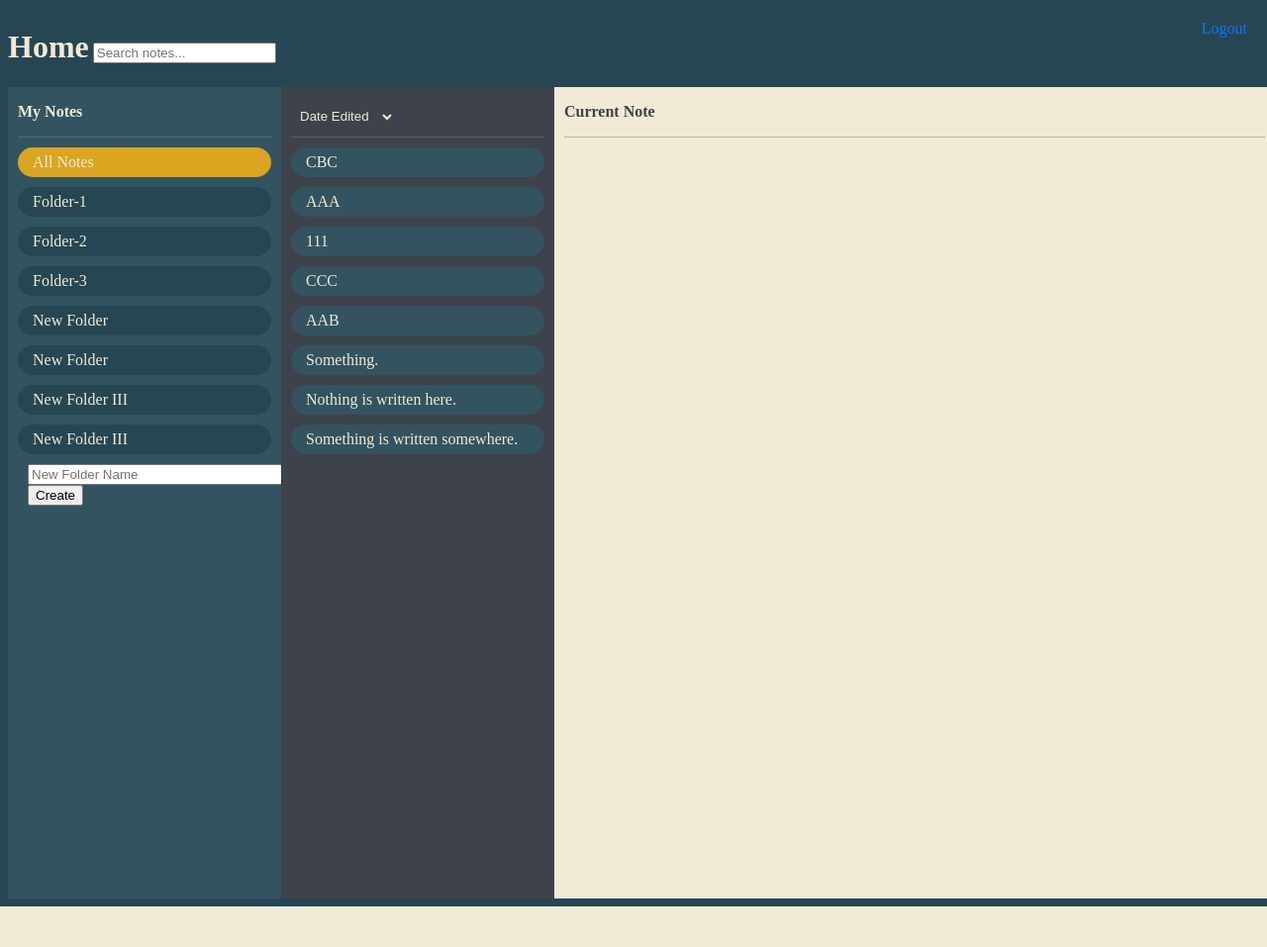
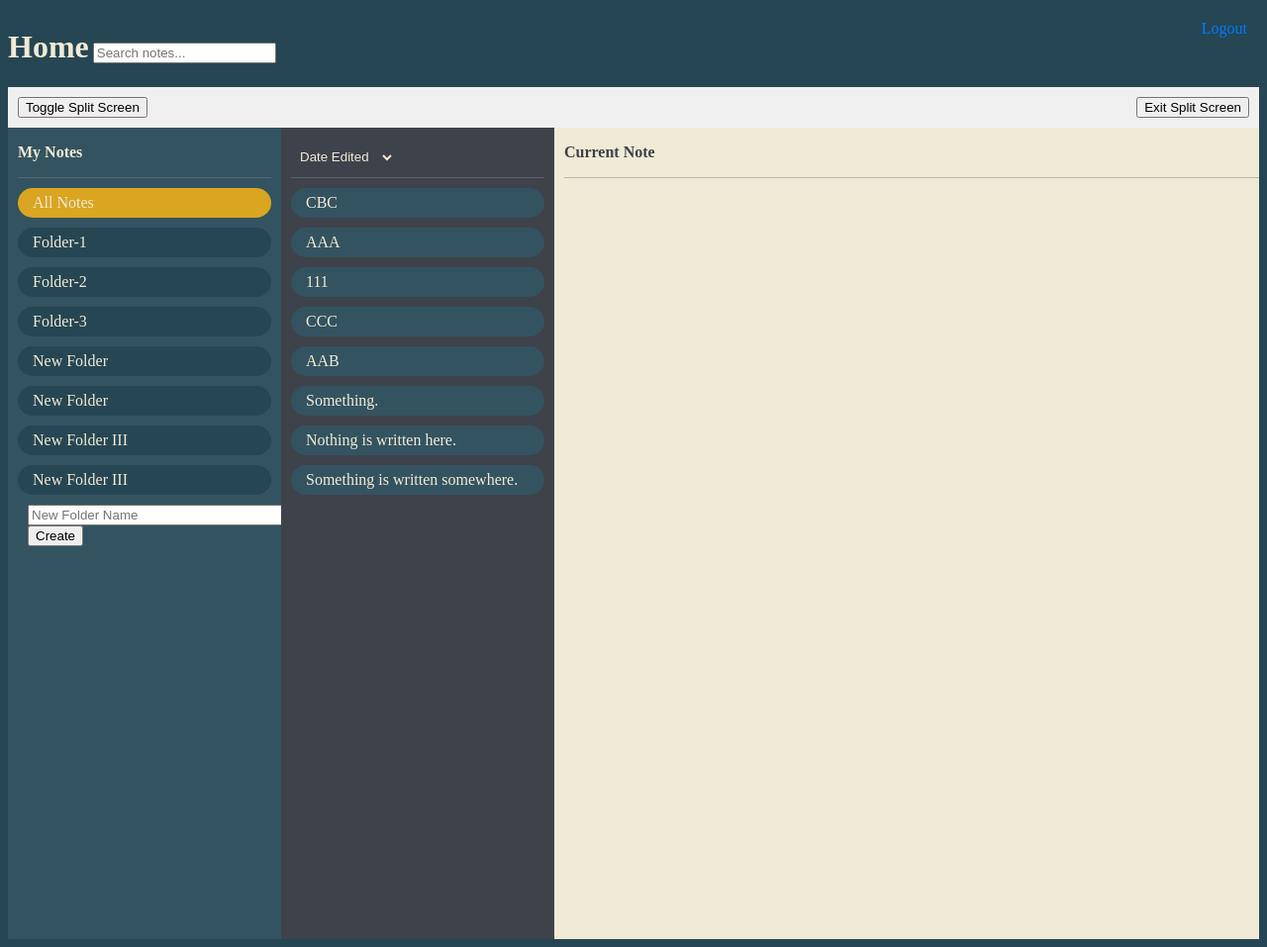
Before and after one commit to nLargo/cmpe131_team7_project, a Flask app: page /my-notes in a window 1280 px wide. Shown: the whole page at 99% size. Before the commit the page ends 916 px from the top, so only its background shows below. Run offline with Flask 3, Linux system fonts and the light colour scheme.

Commit message:
split screen finalized

```diff
--- a/app/templates/base.html
+++ b/app/templates/base.html
@@ -18,6 +18,8 @@
 
             /*home_blank.html (ran into style inheritance issues -- leaving here for now)*/
             #app-container {
+                /*width: 100vw;
+                height: 100vh;*/
                 display: flex;
                 flex-direction: column;
             }
@@ -35,10 +37,50 @@
                 color: #3E424B; /* use variable later*/
                 background-color: var(--text);  /* use better variable later*/
 
-                flex:3;
+                flex:1;
+                overflow: auto;
                 height: 100vh;
 
                 padding: 10px;
+            }
+
+            #right-menu {
+                width: 200px; /* Adjust the width as needed */
+                /*border-right: 1px solid #ccc; /* Optional: Add border between the menu and content */
+                overflow: auto;
+            }
+
+            .right-menu-note {
+                cursor: pointer;
+                padding: 8px;
+                display: block;
+                /*border-bottom: 1px solid #ccc; /* Optional: Add border between notes */
+            }
+
+            .split-buttons {
+                display: flex;
+                justify-content: space-between;
+                padding: 10px;
+                background-color: #f0f0f0;
+            }
+
+            .split-container {
+                display: flex;
+                width: 100%;
+                flex: 1;
+                overflow: hidden;
+            }
+
+            .split-content {
+                flex: 1;
+                height: 100%;
+                overflow: auto;
+                /*border: 1px solid #ccc; /* Optional: Add border between the two sides */
+            }
+
+            /* Initially hide the right side */
+            .hidden {
+                display: none;
             }
 
             .column {
--- a/app/templates/notes_directory.html
+++ b/app/templates/notes_directory.html
@@ -12,7 +12,13 @@
             <div id="logout-button" style="display: inline-block;">
                 <a href="/" class="small-text">Logout</a>
             </div>
+            <div class="split-buttons">
+                <button id="split-screen-button" onclick="toggleSplitScreen()">Toggle Split Screen</button>
+                <button id="exit-split-screen-button" onclick="exitSplitScreen()">Exit Split Screen</button>
             </div>
+        </div>
+        <div class="split-container">
+            <div class="split-content">
 
                 <div id="main-container">
                     <div id="sidebar" class="column">
@@ -81,6 +87,78 @@
 
                     </div>
 
+                </div>
+            </div>
+            <div class="split-content hidden" id="right-side">
+                <div id="main-container">
+                    <div id="sidebar" class="column">
+                        <div class=hotbar>
+                            <b>My Notes</b>
+                        </div>
+
+                        <a href="#all" id="full-directory-folder" class="pill-box folder folder-link" onclick="showAllNotes(); showNotesDir()">
+                            All Notes
+                        </a>
+
+                        {% for folder in folders %}
+                            <a href="#{{ folder.folder_name }}" class="pill-box folder folder-link" onclick="showFolderNotes('{{ folder.folder_id }}'); showNotesDir()" data-folder-id="{{ folder.folder_id }}">
+                                {{ folder.folder_name }}
+                            </a>
+                        {% endfor %}
+
+                        <form method="post" style="max-width: 20px">
+                            {{ form.hidden_tag() }}
+                            {{ form.new_folder_name(size=32, placeholder="New Folder Name", required=true) }}
+                            <button type="submit">Create</button>
+                        </form>
+
+                    </div>
+
+
+                    <div id="notes-directory" class="column">
+                        <div class=hotbar>
+
+                            <select id="sort-by-button" class="pill-box hotbar-button">
+                                    <option value="date-edited">Date Edited</option>
+                                    <option value="date-created">Date Created</option>
+                                    <option value="title">Title</option>
+                            </select>
+
+                        </div>
+
+                        {% for note in notes %}
+                            <a class="pill-box note right-menu-note" data-folder-id="{{ note.folder_id }}" onclick="showNoteOnRightSide('{{ note.note_content }}')">
+                                {{ note.note_content.splitlines()[0] }}
+                            </a>
+                        {% endfor %}
+
+
+                        <!--Right Click WIP-->
+                        <div id="context-menu">
+                            <ul>
+                              <li onclick="handleContextMenuAction('Option 1')">Option 1</li>
+                              <li onclick="handleContextMenuAction('Option 2')">Option 2</li>
+                              <li onclick="handleContextMenuAction('Option 3')">Option 3</li>
+                            </ul>
+                        </div>
+                        <!---->
+
+
+                    </div>
+
+
+                    <div class="split-content" id="right-menu">
+                        <b><div id="current-note-title" class=hotbar>
+                            Current Note
+                        </div></b>
+
+                        <div id="current-note">
+                        </div>
+
+                    </div>
+
+                </div>
+            </div>
         </div>
     </div>
 
@@ -159,6 +237,21 @@
         function handleContextMenuAction(option) {
 
         }
+        function toggleSplitScreen() {
+            const rightSide = document.getElementById('right-side');
+            rightSide.classList.toggle('hidden');
+        }
+
+        function exitSplitScreen() {
+            const rightSide = document.getElementById('right-side');
+            rightSide.classList.add('hidden');
+        }
+
+        function showNoteOnRightSide(content) {
+            const rightSide = document.getElementById('right-side');
+            rightSide.innerHTML = content;
+            rightSide.classList.remove('hidden');
+        }
         /* Right Click WIP END */
 
     </script>
```
Lines whose indentation alone changed are shown as unchanged.
